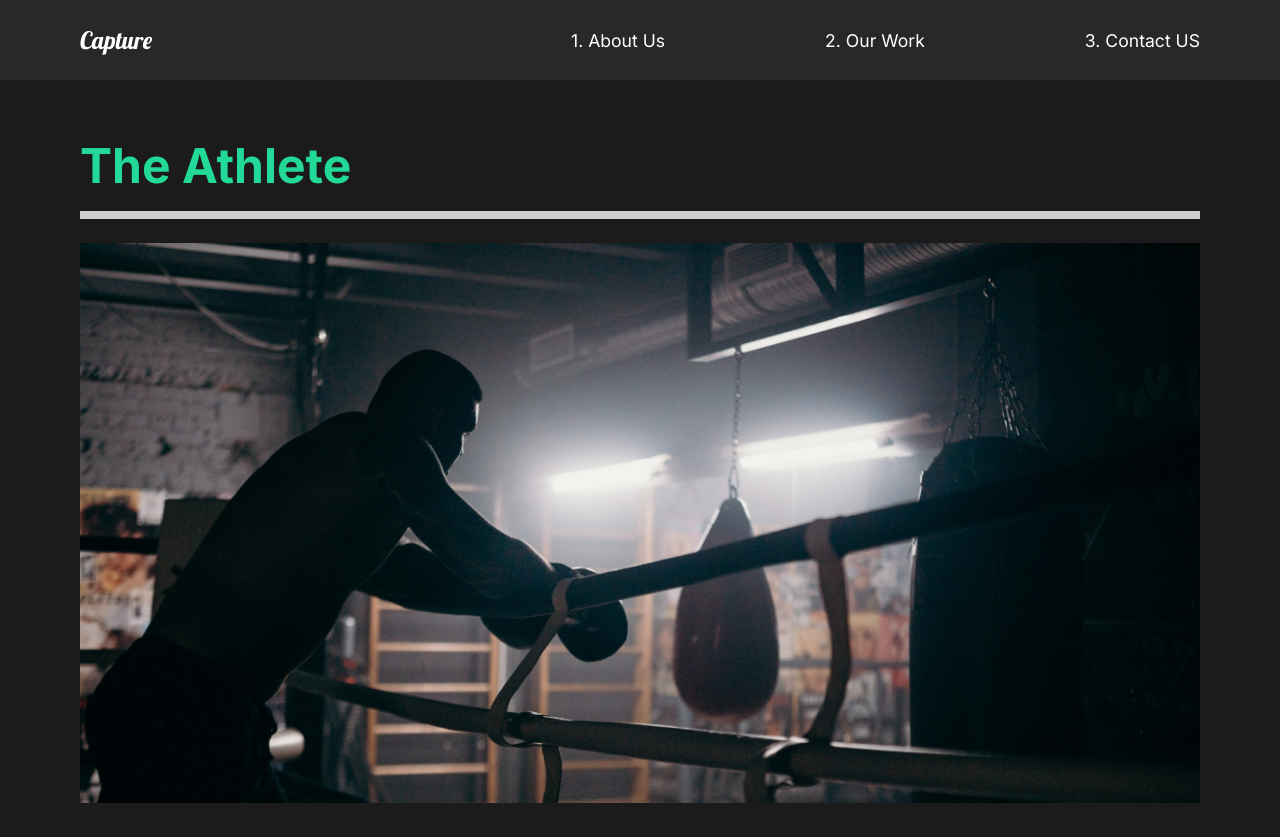
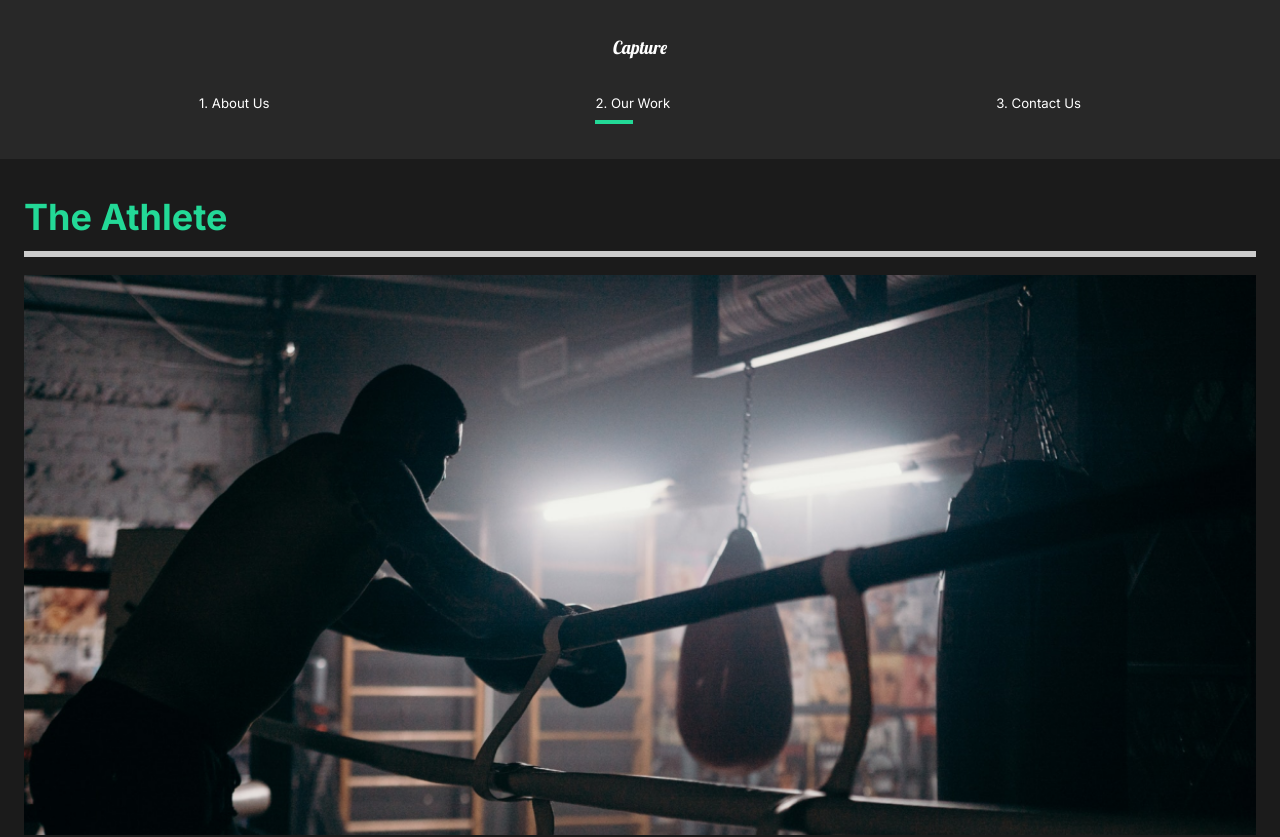
Before and after one commit to ahmed-khaled18/capture, a React (Create React App) app: page /capture/work in a window 1280 px wide. Shown: the top 837 px of the page. Built offline with nearby package versions, Linux system fonts and the light colour scheme.

Commit message:
nav line animation

```diff
--- a/src/GlobalStyle.js
+++ b/src/GlobalStyle.js
@@ -6,7 +6,12 @@
         padding: 0;
         box-sizing: border-box;
     }
+    html{
+    @media (max-width: 1700px){
+        font-size: 75%;
+    }
 
+}
     body{
         background: #1b1b1b;
         font-family:'Inter', sans-serif ;
--- a/src/Styles.js
+++ b/src/Styles.js
@@ -7,6 +7,11 @@
   justify-content: space-between;
   color: white;
   padding: 2.5rem 5rem;
+  @media (max-width: 1300px) {
+    display: block;
+    padding: 1.5rem 1.5rem;
+    text-align: center;
+  }
 `;
 
 export const Description = styled.div`
@@ -15,6 +20,12 @@
   z-index: 2;
   h2 {
     font-weight: lighter;
+  }
+  @media (max-width: 1300px) {
+    padding: 0;
+    button {
+      margin: 1rem 0rem 2.5 0rem;
+    }
   }
 `;
 
--- a/src/components/Nav.js
+++ b/src/components/Nav.js
@@ -1,8 +1,13 @@
+import React from "react";
 import styled from "styled-components";
 import { Link } from "react-router-dom";
+import { motion } from "framer-motion";
+import { useLocation } from "react-router-dom";
+
 const Nav = () => {
+  const { pathname } = useLocation();
   return (
-    <NavBar>
+    <StyledNav>
       <h1>
         <Link id="logo" to="/capture/">
           Capture
@@ -11,36 +16,38 @@
       <ul>
         <li>
           <Link to="/capture/">1. About Us</Link>
+          <Line transition={{ duration: 0.75 }} initial={{ width: "0%" }} animate={{ width: pathname === "/capture/" ? "50%" : "0%" }} />
         </li>
         <li>
           <Link to="/capture/work">2. Our Work</Link>
+          <Line transition={{ duration: 0.75 }} initial={{ width: "0%" }} animate={{ width: pathname === "/capture/work" ? "50%" : "0%" }} />
         </li>
         <li>
-          <Link to="/capture/contact">3. Contact US</Link>
+          <Link to="/capture/contact">3. Contact Us</Link>
+          <Line transition={{ duration: 0.75 }} initial={{ width: "0%" }} animate={{ width: pathname === "/capture/contact" ? "50%" : "0%" }} />
         </li>
       </ul>
-    </NavBar>
+    </StyledNav>
   );
 };
 
-const NavBar = styled.nav`
+const StyledNav = styled.nav`
+  min-height: 10vh;
   display: flex;
+  margin: auto;
   justify-content: space-between;
   align-items: center;
-  min-height: 10vh;
-  margin: auto;
+  padding: 1rem 10rem;
   background: #282828;
   position: sticky;
   top: 0;
   z-index: 10;
-  padding: 1rem 5rem;
   a {
     color: white;
     text-decoration: none;
   }
   ul {
     display: flex;
-    align-items: center;
     list-style: none;
   }
   #logo {
@@ -52,6 +59,34 @@
     padding-left: 10rem;
     position: relative;
   }
+  @media (max-width: 1300px) {
+    flex-direction: column;
+    padding: 2rem 1rem;
+    #logo {
+      display: inline-block;
+      margin: 1rem;
+    }
+    ul {
+      padding: 2rem;
+      justify-content: space-around;
+      width: 100%;
+      li {
+        padding: 0;
+      }
+    }
+  }
+`;
+
+const Line = styled(motion.div)`
+  height: 0.3rem;
+  background: #23d997;
+  width: 0%;
+  position: absolute;
+  bottom: -80%;
+  left: 60%;
+  @media (max-width: 1300px) {
+    left: 0%;
+  }
 `;
 
 export default Nav;
--- a/src/components/ServicesSection.js
+++ b/src/components/ServicesSection.js
@@ -67,6 +67,9 @@
 const Cards = styled.div`
   display: flex;
   flex-wrap: wrap;
+  @media (max-width: 1300px) {
+    justify-content: center;
+  }
 `;
 const Card = styled.div`
   flex-basis: 20rem;
--- a/src/pages/ContactUs.js
+++ b/src/pages/ContactUs.js
@@ -50,7 +50,7 @@
   margin-bottom: 4rem;
   color: #23d997;
   @media (max-width: 1500px) {
-    margin-top: 5rem;
+    margin-top: 2.5rem;
   }
 `;
 const Hide = styled.div`
--- a/src/pages/OurWork.js
+++ b/src/pages/OurWork.js
@@ -57,6 +57,13 @@
     font-weight: bold;
     color: #23d997;
   }
+  @media (max-width: 1300px) {
+    padding: 2rem 2rem;
+  }
+
+  h2 {
+    padding: 1rem 0rem;
+  }
 `;
 const Movie = styled(motion.div)`
   padding-bottom: 5rem;
```
